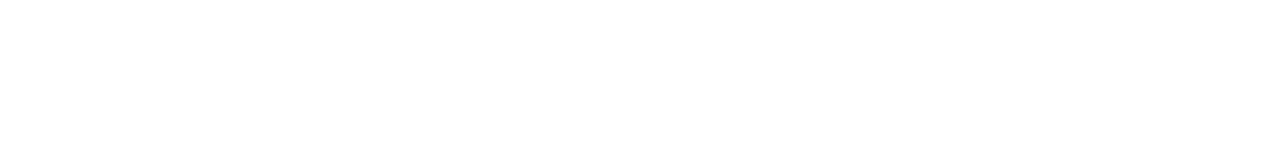
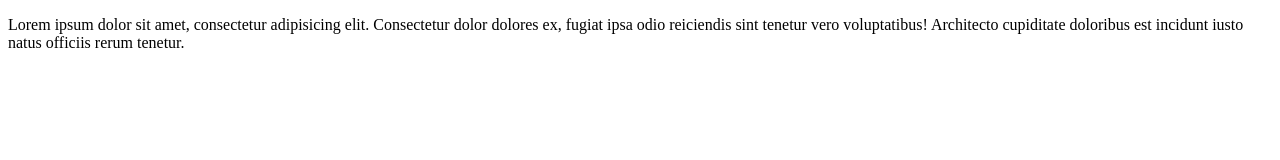
Before and after one commit to za0888/gitgames, a plain HTML site: page index.html in a window 1280 px wide. Drawn offline with Linux system fonts and the light colour scheme.

Commit message:
Before pull request

```diff
--- a/index.html
+++ b/index.html
@@ -5,6 +5,9 @@
     <title>Title</title>
 </head>
 <body>
+<p>
+    Lorem ipsum dolor sit amet, consectetur adipisicing elit. Consectetur dolor dolores ex, fugiat ipsa odio reiciendis sint tenetur vero voluptatibus! Architecto cupiditate doloribus est incidunt iusto natus officiis rerum tenetur.
 
+</p>
 </body>
 </html>
```
